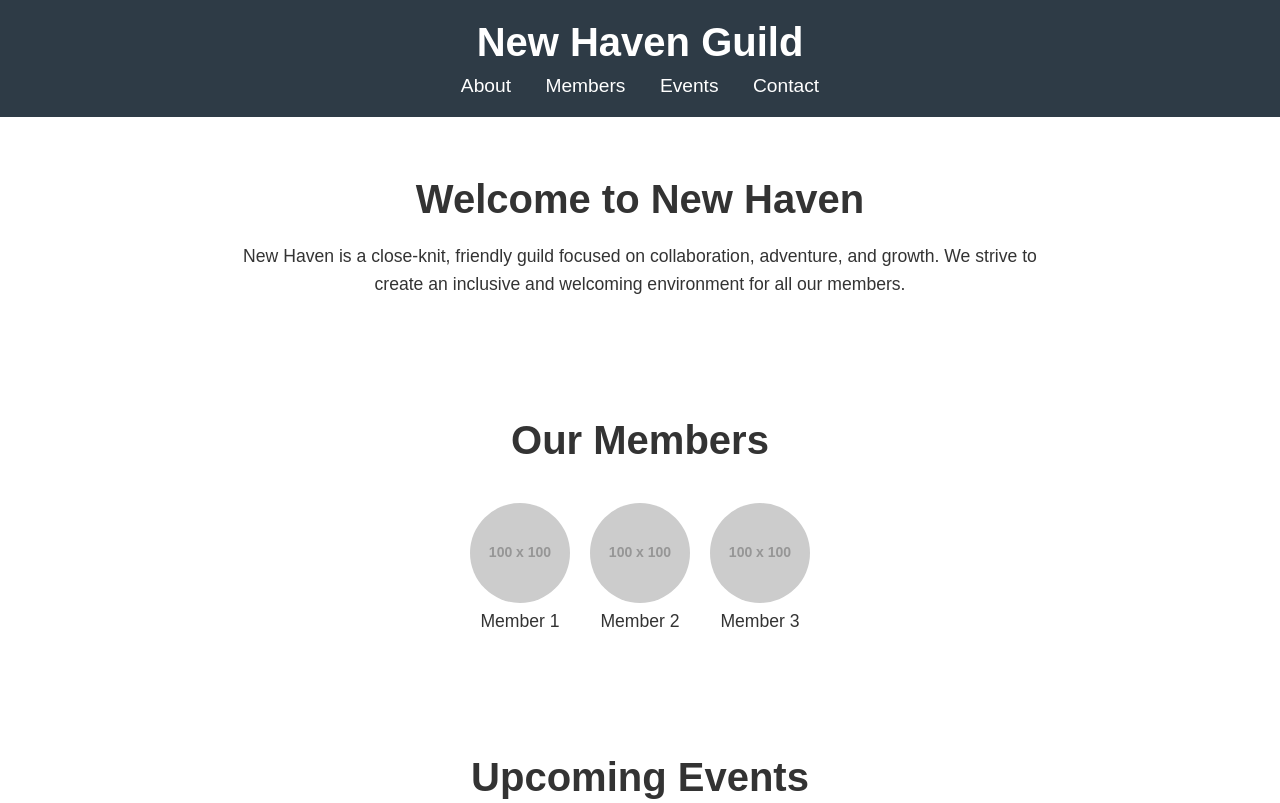
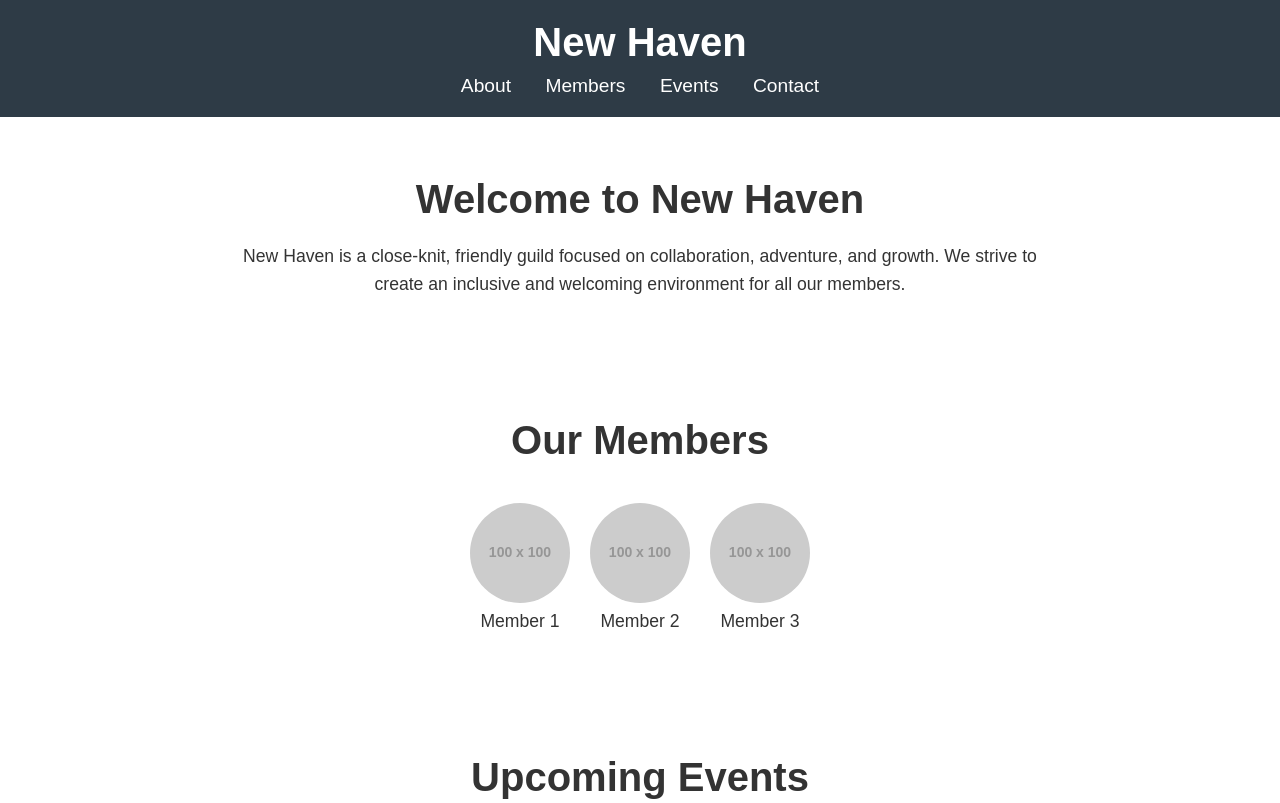
Before and after one commit to ChargedToaster/Lernen, a plain HTML site: page index.html in a window 1280 px wide. Shown: the top 803 px of the page. Drawn offline with Linux system fonts and the light colour scheme; placeholder pictures from the web are drawn by us.

Commit message:
Update index.html

```diff
--- a/index.html
+++ b/index.html
@@ -4,14 +4,14 @@
     <meta charset="UTF-8">
     <meta name="viewport" content="width=device-width, initial-scale=1.0">
     <meta http-equiv="X-UA-Compatible" content="ie=edge">
-    <title>New Haven Guild</title>
+    <title>New Haven</title>
     <link rel="stylesheet" href="styles.css">
 </head>
 <body>
 
     <header>
         <div class="container">
-            <h1>New Haven Guild</h1>
+            <h1>New Haven</h1>
             <nav>
                 <ul>
                     <li><a href="#about">About</a></li>
```
